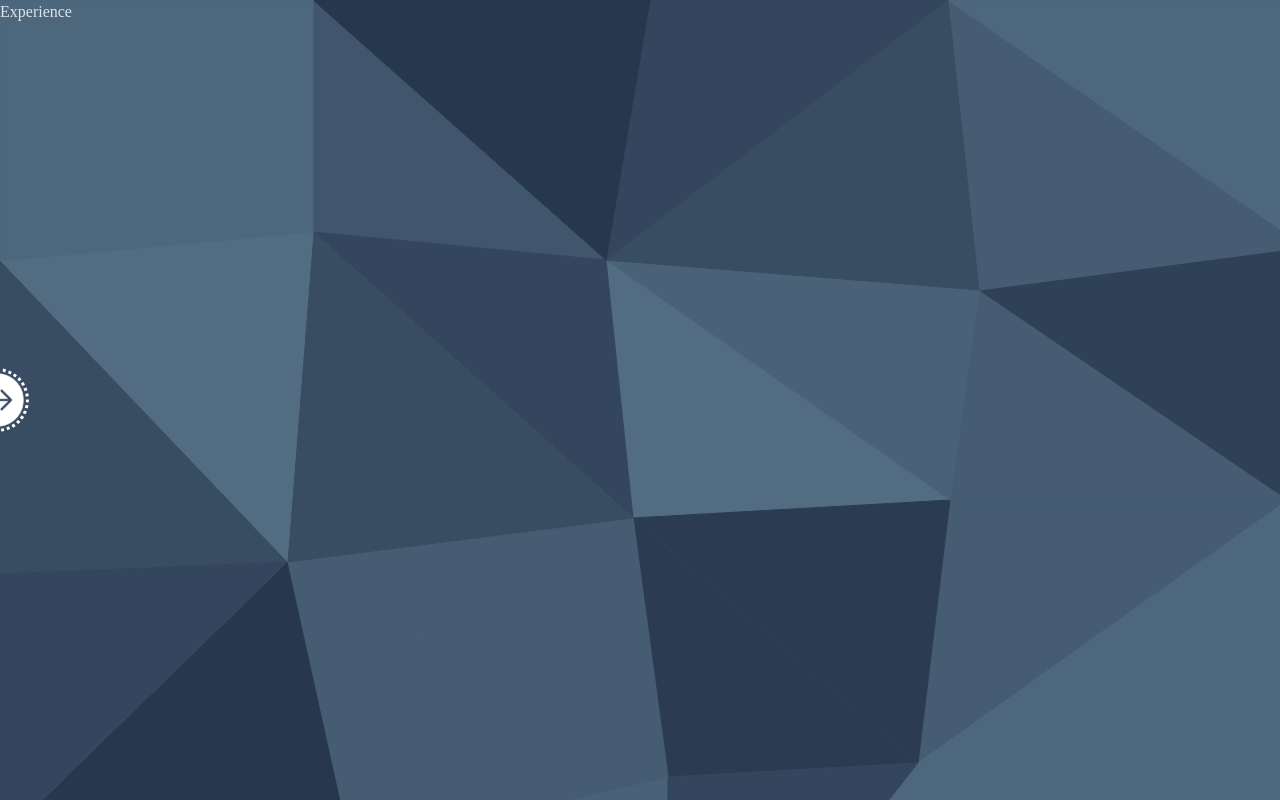
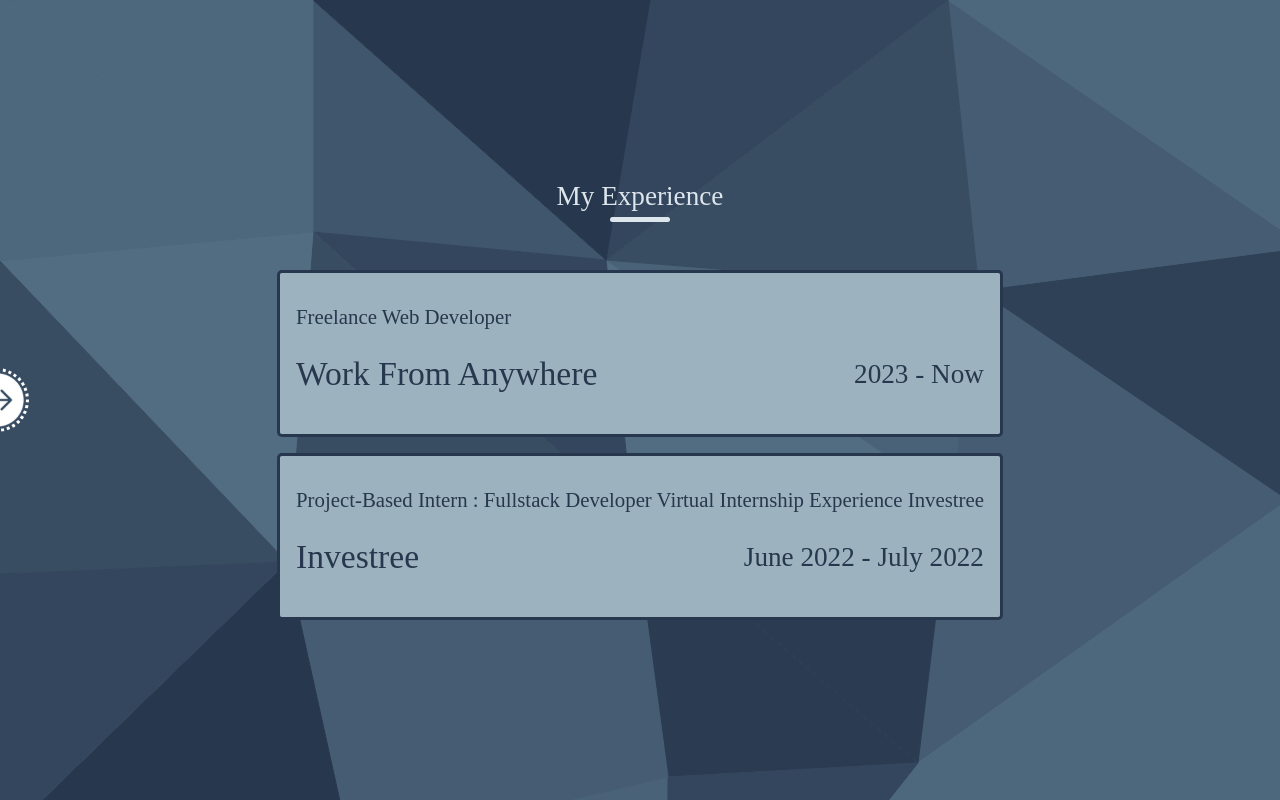
Before and after one commit to ahmadrzq/Portfolio-V5, a React (Vite) app: page /experience in a window 1280 px wide. Built offline with nearby package versions, Linux system fonts and the light colour scheme; a web font is replaced by a local one.

Commit message:
Create education & experience pages and styles

```diff
--- a/src/pages/Education/Education.css
+++ b/src/pages/Education/Education.css
@@ -0,0 +1,6 @@
+.education__content,
+.experience__content {
+  display: flex;
+  flex-direction: column;
+  row-gap: 1rem;
+}
--- a/src/pages/Education/Education.jsx
+++ b/src/pages/Education/Education.jsx
@@ -1,7 +1,30 @@
+import CardBox from '../../components/Card/Box/CardBox'
+import Title from '../../components/Title/Title'
 import './Education.css'
 
 export default function Education() {
+  const educations = [
+    {
+      name: 'University Jember',
+      major: 'Information Technology',
+      years: '2018-2023'
+    },
+    {
+      name: 'SMAN 3 Probolinggo',
+      major: 'Science',
+      years: '2016-2018'
+    }
+  ]
   return (
-    <div>Education</div>
+    <section className="education section">
+      <Title value="My Education" />
+      <div className="education__content">
+        {
+          educations.map((education, index) => (
+            <CardBox key={index} name={education.name} major={education.major} years={education.years} />
+          ))
+        }
+      </div>
+    </section>
   )
 }
--- a/src/pages/Experience/Experience.css
+++ b/src/pages/Experience/Experience.css
@@ -0,0 +1,6 @@
+.education__content,
+.experience__content {
+  display: flex;
+  flex-direction: column;
+  row-gap: 1rem;
+}
--- a/src/pages/Experience/Experience.jsx
+++ b/src/pages/Experience/Experience.jsx
@@ -1,7 +1,29 @@
+import CardBox from '../../components/Card/Box/CardBox'
+import Title from '../../components/Title/Title'
 import './Experience.css'
 
 export default function Experience() {
+  const experiences = [
+    {
+      name: 'Freelance Web Developer',
+      company: 'Work From Anywhere',
+      years: '2023 - Now'
+    },
+    {
+      name: 'Project-Based Intern : Fullstack Developer Virtual Internship Experience Investree',
+      company: 'Investree',
+      years: 'June 2022 - July 2022'
+    }
+  ]
   return (
-    <div>Experience</div>
+    <section className="experience section">
+      <Title value="My Experience" />
+      <div className="experience__content">
+        {
+          experiences.map((experience, index) => (
+            <CardBox key={index} name={experience.name} company={experience.company} years={experience.years} />))
+        }
+      </div>
+    </section >
   )
 }
```
